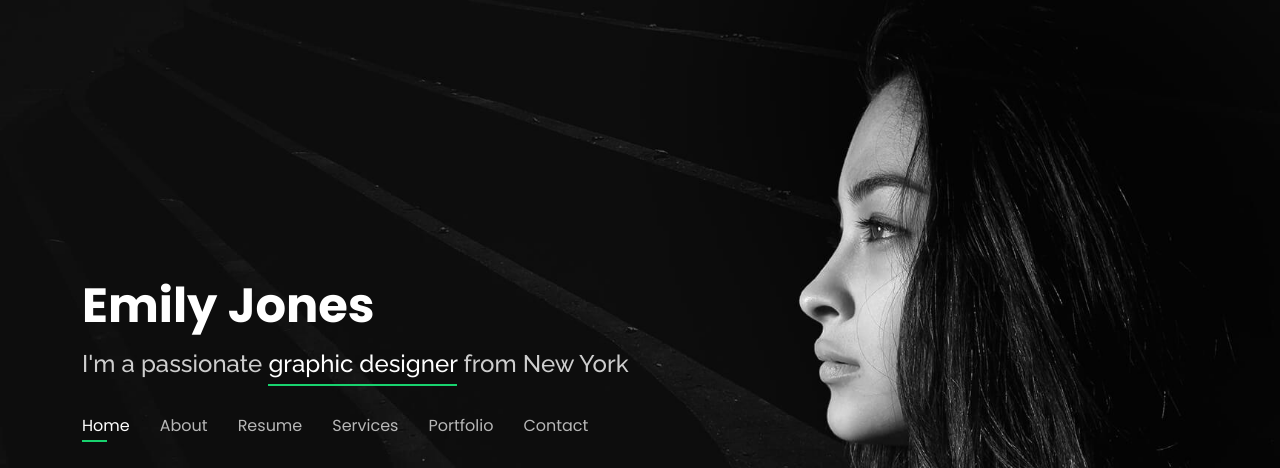
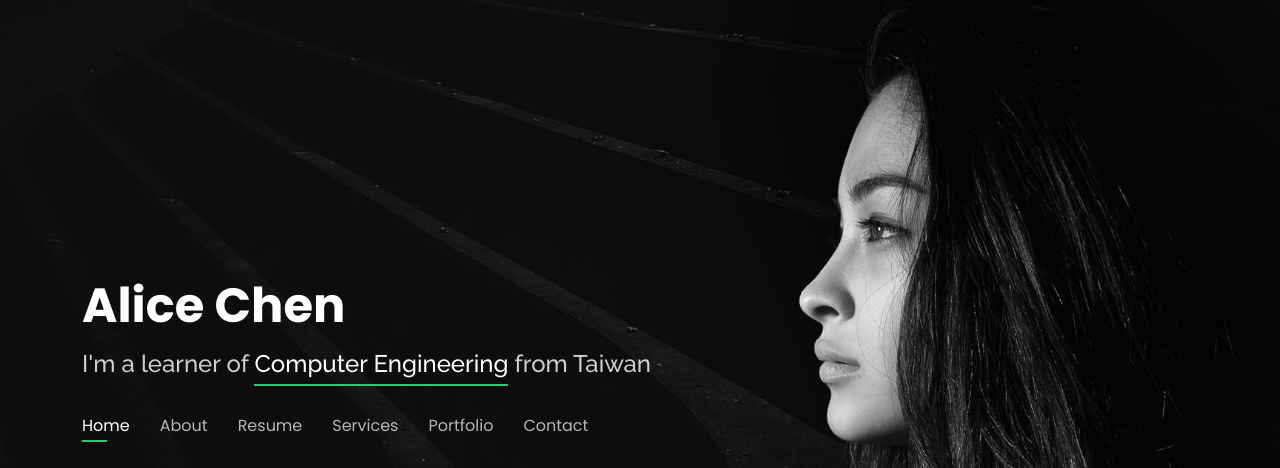
Before and after one commit to ichenx2/ichenx2.github.io, a plain HTML site: page index.html in a window 1280 px wide. Shown: the top 468 px of the page. Drawn offline with nearby package versions, Linux system fonts and the light colour scheme.

Commit message:
modified

```diff
--- a/index.html
+++ b/index.html
@@ -42,10 +42,10 @@
   <header id="header">
     <div class="container">
 
-      <h1><a href="index.html">Emily Jones</a></h1>
+      <h1><a href="index.html">Alice Chen</a></h1>
       <!-- Uncomment below if you prefer to use an image logo -->
       <!-- <a href="index.html" class="mr-auto"><img src="assets/img/logo.png" alt="" class="img-fluid"></a> -->
-      <h2>I'm a passionate <span>graphic designer</span> from New York</h2>
+      <h2>I'm a learner of <span>Computer Engineering</span> from Taiwan</h2>
 
       <nav id="navbar" class="navbar">
         <ul>
```
